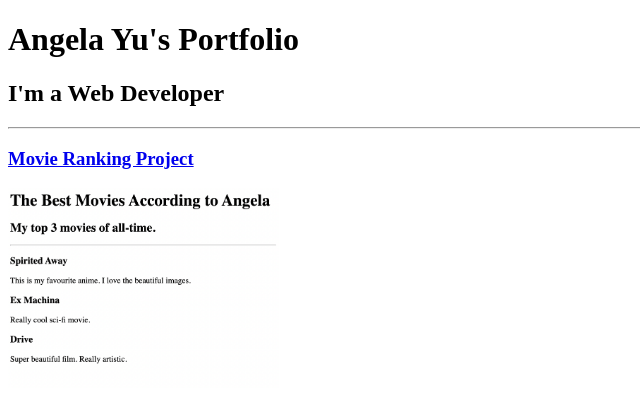
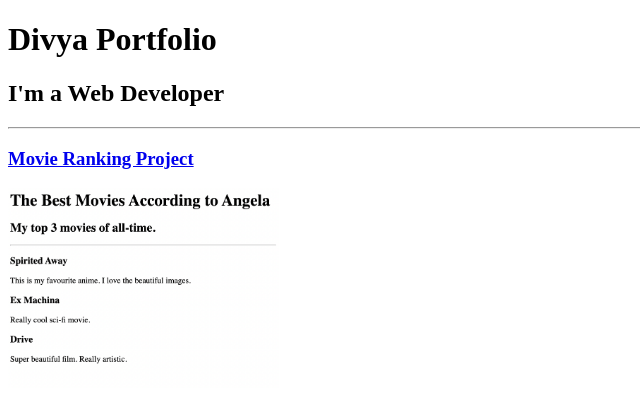
Before and after one commit to DivyaL2/html.portfolia, a plain HTML site: page index.html in a window 1280 px wide. Shown: the top 408 px of the page, without its empty margins (0-640 px from the left). Drawn offline with Linux system fonts and the light colour scheme.

Commit message:
Update index.html

```diff
--- a/index.html
+++ b/index.html
@@ -3,11 +3,11 @@
 
 <head>
   <meta charset="UTF-8">
-  <title>Angela's Portfolio</title>
+  <title>Divya Portfolio</title>
 </head>
 
 <body>
-  <h1>Angela Yu's Portfolio</h1>
+  <h1>Divya Portfolio</h1>
   <h2>I'm a Web Developer</h2>
   <hr />
   <h3><a href="./public/movie-ranking.html">Movie Ranking Project</a></h3>
```
